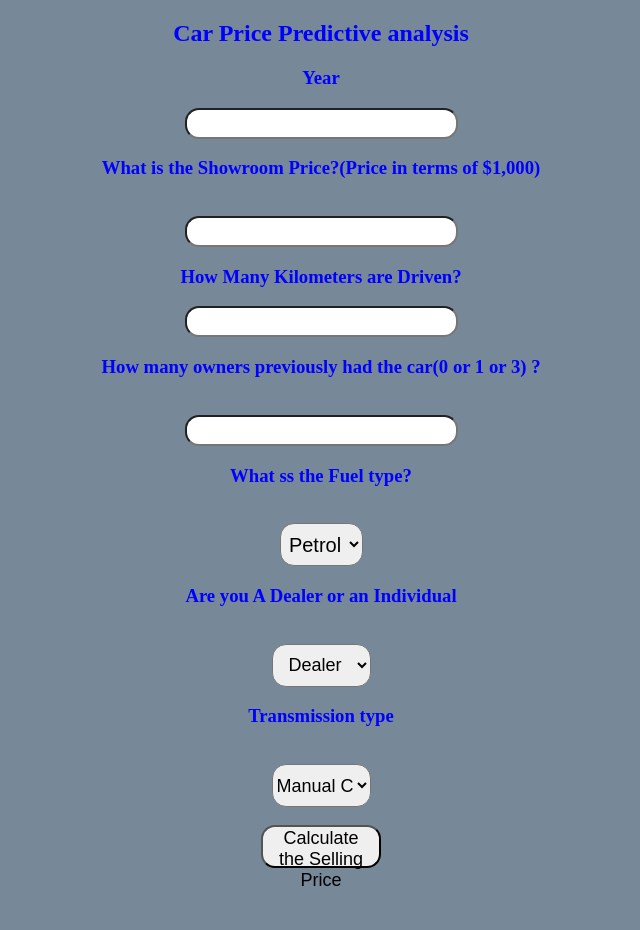
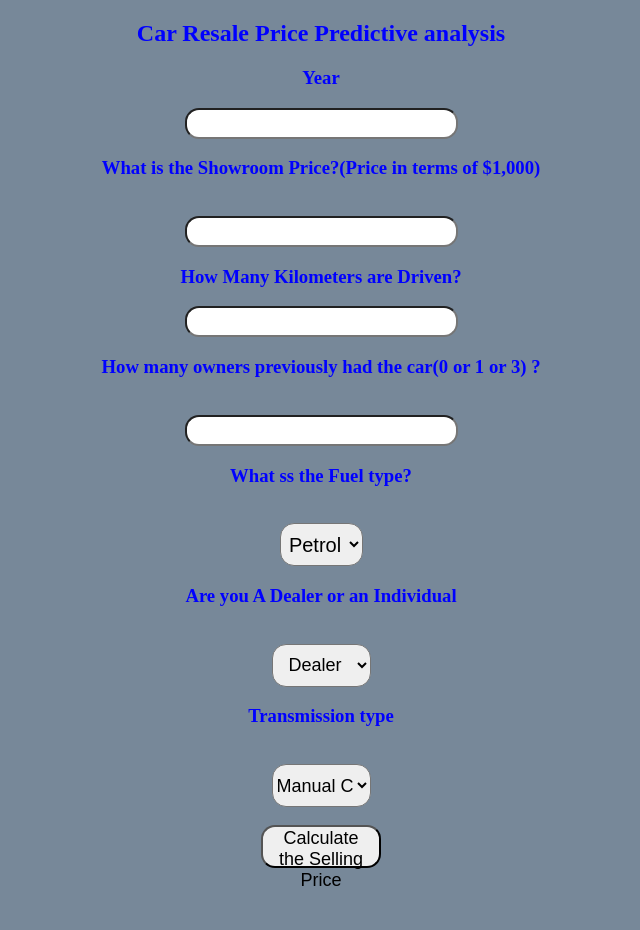
Before and after one commit to brandynbrandz/car_price_regression, a Flask app: page / in a window 1280 px wide. Shown: the top 930 px of the page, without its empty margins (319-959 px from the left). Run offline with Flask 2, Linux system fonts and the light colour scheme; parts of the project's set-up code (start-up, migrations or seed data) failed here and were passed over.

Commit message:
update index

```diff
--- a/templates/index.html
+++ b/templates/index.html
@@ -4,14 +4,14 @@
 <head>
     <meta charset="UTF-8">
     <meta name="viewport" content="width=device-width, initial-scale=1.0">
-    <title>Car Price Prediction</title>
+    <title>Car Resale Price Prediction</title>
 </head>
 
 <body>
 
     <div style="color:blue">
         <form action="{{ url_for('predict')}}" method="post">
-            <h2>Car Price Predictive analysis</h2>
+            <h2>Car Resale Price Predictive analysis</h2>
             <h3>Year</h3>
             <input id="first" name="Year" type="number ">
             <h3>What is the Showroom Price?(Price in terms of $1,000)</h3><br><input id="second" name="Present_Price" required="required">
@@ -39,8 +39,9 @@
         </form>
 
 
+        <br><br><h3>{{ prediction_texts }}</h3>
 
-        <br><br><h3>{{ prediction_text }}<h3>
+        <br><br><h3>{{ prediction_text }}</h3>
     </div>
 
     <div>
```
